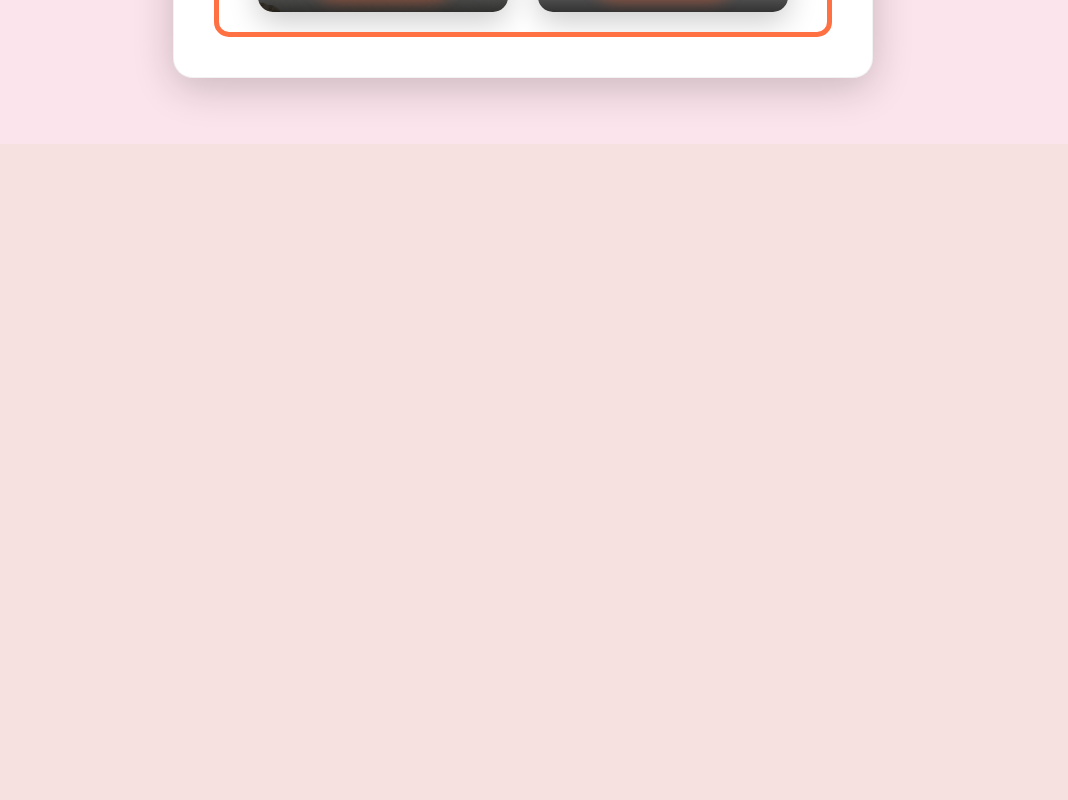
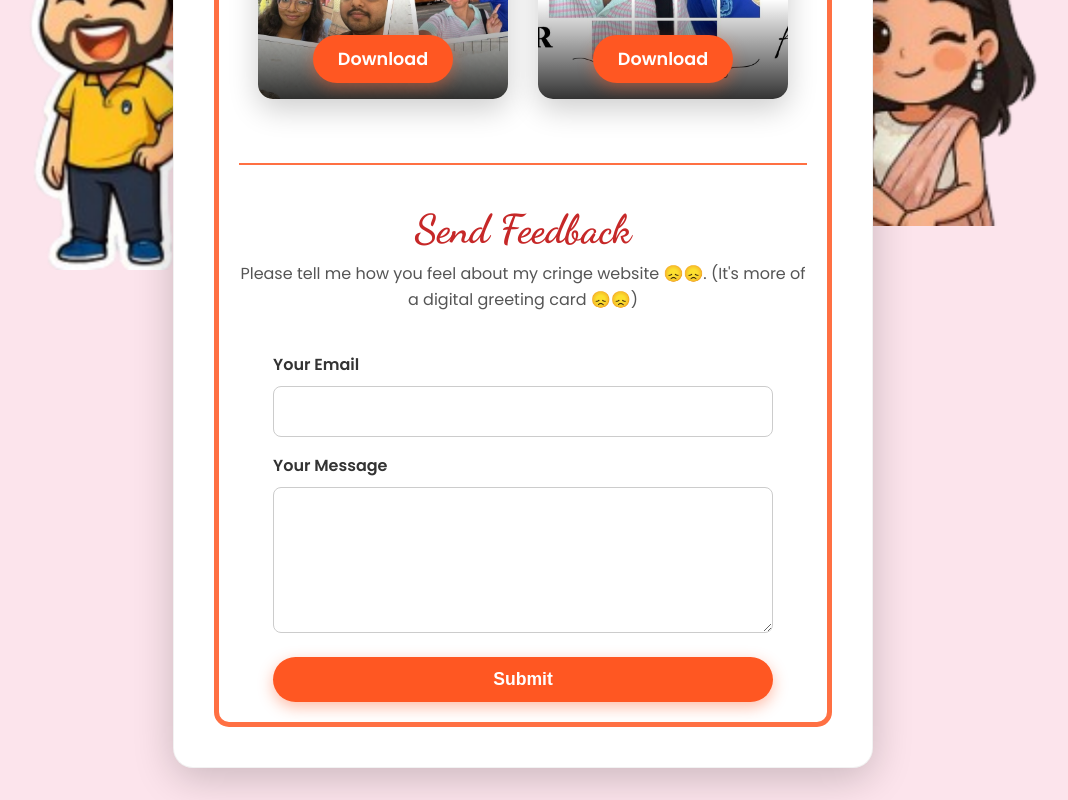
Before and after one commit to Jayesh735/rakhi-app, a React (Vite) app: page /wallpapers in a window 1280 px wide. Shown: the part 656-1456 px from the top of the page, without its empty margins (117-1185 px from the left). Before the commit the page ends 800 px from the top, so only its background shows below. Built offline with nearby package versions, Linux system fonts and the light colour scheme.

Commit message:
Fix: Improve thali orbit detection logic

```diff
--- a/package.json
+++ b/package.json
@@ -10,6 +10,7 @@
     "preview": "vite preview"
   },
   "dependencies": {
+    "@formspree/react": "^3.0.0",
     "react": "^19.1.0",
     "react-dnd": "^16.0.1",
     "react-dnd-html5-backend": "^16.0.1",
--- a/src/CeremonyPage.jsx
+++ b/src/CeremonyPage.jsx
@@ -84,7 +84,7 @@ function CeremonyPage() {
         if (isRakhiTied) return "Rakhi tied! Happy Rakshabandhan!";
         if (rakhiUnlocked) return "The Rakhi is unlocked! Drag it to your brother's wrist.";
         if (rotations > 0 && rotations < 3) return `Rotation ${rotations} of 3 complete! Keep going!`;
-        return "Perform the Aarti by orbiting the thali around your brother 3 times.";
+        return "Perform the Aarti by orbiting the thali around me 3 times.";
     };
 
     return (
--- a/src/HomePageContent.jsx
+++ b/src/HomePageContent.jsx
@@ -43,17 +43,17 @@ function HomePageContent({ onSendLoveClick }) {
     return (
         <>
             <h3 className="greeting-small">Happy</h3>
-            <h1 className="greeting-main">Rakshabandhan Mansi</h1>
+            <h1 className="greeting-main">Rakshabandhan Mansi 🐒</h1>
 
             <p className={`message-text ${showMessage ? 'fade-in' : ''}`}>
-                To my dearest sister,May our bond always be filled with joy, laughter, and unbreakable strength.
+                To my dearest sister, May our bond always be filled with joy, laughter, and unbreakable strength.
                 Wishing you all the happiness in the world!
             </p>
 
             <p className={`signature ${showSignature ? 'fade-in' : ''}`}>
                 With lots of love,
                 <br />
-                Jayesh
+                Jayesh🐒
             </p>
 
             <button
--- a/src/MessagePage.jsx
+++ b/src/MessagePage.jsx
@@ -28,9 +28,10 @@ function MessagePage() {
             <h1 className="final-title">Happy Rakshabandhan!</h1>
             <p className="final-message">
                 Though miles may lie between us, we are never far apart,
-                for a sister and brother are always connected by the heart.
-                <br /><br />
+                for a sister and brother are always connected by the heart (and by marvel movies too).
+
                 Wishing you a day as special as you are.
+                Haath jod rha hu dekhlo Thor..
             </p>
             <p className="final-signature">With All My Love,<br />Jayesh</p>
 
--- a/src/PreparationPage.jsx
+++ b/src/PreparationPage.jsx
@@ -46,7 +46,7 @@ function PreparationPage() {
 
             <div className={`additional-lines ${showTextLines ? 'fade-in' : ''}`}>
                 <p>Hold on tight! Something special is being prepared just for you.</p>
-                <p>This might take a moment, but it will be worth it!</p>
+                <p>This might take a moment, but it will be worth it! btw dont forget that u are a smol kiddo •̀⩊•́</p>
             </div>
 
             <div className="button-avatar-container">
--- a/src/WallpaperPage.css
+++ b/src/WallpaperPage.css
@@ -36,7 +36,7 @@
     position: relative;
     box-shadow: 0 10px 30px rgba(0, 0, 0, 0.2);
     transition: transform 0.4s ease, box-shadow 0.4s ease;
-    animation: fadeInScale 1s ease-out forwards; /* Using a simpler animation now */
+    animation: fadeInScale 1s ease-out forwards;
     opacity: 0;
 }
 
@@ -50,40 +50,35 @@
     object-fit: cover;
 }
 
-/* --- UPDATED OVERLAY --- */
 .wallpaper-overlay {
     position: absolute;
     bottom: 0;
     left: 0;
     width: 100%;
-    height: 100px; /* Cover only the bottom portion */
+    height: 100px;
     display: flex;
     justify-content: center;
     align-items: center;
-    /* A gentle gradient from transparent to dark at the bottom */
     background: linear-gradient(to top, rgba(0, 0, 0, 0.8), transparent);
-    opacity: 1; /* Always visible */
+    opacity: 1;
 }
 
-/* --- UPDATED BUTTON STYLE --- */
 .download-btn {
-    opacity: 1; /* Always visible */
-    transform: translateY(10px); /* Positioned slightly lower */
+    opacity: 1;
+    transform: translateY(10px);
     padding: 10px 25px !important;
     transition: transform 0.3s ease;
 }
 
-/* --- SIMPLIFIED HOVER EFFECT --- */
 .wallpaper-card:hover {
     transform: translateY(-10px);
     box-shadow: 0 15px 40px rgba(0, 0, 0, 0.3);
 }
 
 .wallpaper-card:hover .download-btn {
-    transform: translateY(0); /* Button slides up slightly on hover */
+    transform: translateY(0);
 }
 
-/* Keyframe for a simple fade and scale animation */
 @keyframes fadeInScale {
     to {
         opacity: 1;
@@ -91,16 +86,71 @@
     }
 }
 
-/* Margin for the button on the previous page */
 .message-next-btn {
     margin-top: 1rem;
 }
 
-/* src/index.css */
 
-/* --- ADD THIS NEW BUTTON STYLE AT THE END OF THE FILE --- */
+/* --- FEEDBACK FORM STYLES --- */
 
-/* This style is for buttons that should always be visible by default */
+.feedback-section {
+    width: 100%;
+    max-width: 600px;
+    margin-top: 4rem; /* Add space above the feedback section */
+    padding-top: 2rem;
+    border-top: 2px solid #ff7043;
+    text-align: center;
+}
+
+.feedback-title {
+    font-family: 'Dancing Script', cursive;
+    font-size: 2.5rem;
+    color: #c62828;
+}
+
+.feedback-subtitle {
+    font-size: 1rem;
+    color: #555;
+    margin-bottom: 1.5rem;
+}
+
+.feedback-form {
+    display: flex;
+    flex-direction: column;
+    width: 100%;
+    max-width: 500px;
+    margin: 0 auto; /* Center the form */
+}
+
+.feedback-form label {
+    font-weight: 600;
+    margin-top: 1rem;
+    margin-bottom: 0.5rem;
+    text-align: left;
+}
+
+.feedback-form input,
+.feedback-form textarea {
+    padding: 12px;
+    border-radius: 8px;
+    border: 1px solid #ccc;
+    font-size: 1rem;
+    font-family: 'Poppins', sans-serif;
+}
+
+.feedback-form textarea {
+    min-height: 120px;
+    resize: vertical;
+}
+
+.feedback-form button {
+    margin-top: 1.5rem;
+}
+
+.feedback-success h2 {
+    font-family: 'Poppins', sans-serif;
+    color: #ff7043;
+}
 .static-button {
     background-color: #ff5722;
     color: white;
@@ -110,14 +160,23 @@
     font-size: 1.1em;
     font-weight: 600;
     cursor: pointer;
-    text-decoration: none; /* For <a> tags acting as buttons */
-    display: inline-block;   /* For <a> tags acting as buttons */
+    text-decoration: none;
+    display: inline-block;
     transition: background-color 0.3s ease, transform 0.2s ease;
     box-shadow: 0 5px 15px rgba(255, 87, 34, 0.4);
-    opacity: 1; /* <-- Always visible! */
+    opacity: 1; /* Always visible! */
 }
-
 .static-button:hover {
     background-color: #e64a19;
     transform: translateY(-2px);
 }
+
+.wallpaper-page-container {
+    /* ... (rest of the file is the same as before) ... */
+    display: flex;
+    flex-direction: column;
+    align-items: center;
+    justify-content: center;
+    width: 100%;
+    animation: fadeIn 1s ease-in-out;
+}
--- a/src/WallpaperPage.jsx
+++ b/src/WallpaperPage.jsx
@@ -1,14 +1,19 @@
 import React from 'react';
+import { useForm, ValidationError } from '@formspree/react';
 import './WallpaperPage.css';
 
-// Get the base URL from Vite's environment variables
 const BASE_URL = import.meta.env.BASE_URL;
 
 function WallpaperPage() {
+  // Replace 'YOUR_FORM_ID' with your actual ID from Formspree
+  const [state, handleSubmit] = useForm('mqaleqrd');
+
   return (
     <div className="wallpaper-page-container">
       <h1 className="wallpaper-page-title">A Gift For You</h1>
-      <p className="wallpaper-page-subtitle">Download these wallpapers as a token of my love.</p>
+      <p className="wallpaper-page-subtitle">Download the most "no-effort" collages ever 😜..</p>
+      <p className = 'wallpaper-page-subtitle'> Website credits: 99% - Mansi , all the avatars</p>
+      <p className = 'wallpaper-page-subtitle'> 1% - Jayesh, all the coding part (irrelevant)</p>
       <div className="wallpapers-grid">
         {/* Wallpaper 1 */}
         <div className="wallpaper-card">
@@ -38,6 +43,33 @@ function WallpaperPage() {
           </div>
         </div>
       </div>
+
+      {/* --- FEEDBACK SECTION --- */}
+      <div className="feedback-section">
+        {state.succeeded ? (
+          <div className="feedback-success">
+            <h2>Thank You for your feedback!</h2>
+          </div>
+        ) : (
+          <>
+            <h2 className="feedback-title">Send Feedback</h2>
+            <p className="feedback-subtitle">Please tell me how you feel about my cringe website 😞😞. (It's more of a digital greeting card 😞😞)</p>
+            <form onSubmit={handleSubmit} className="feedback-form">
+              <label htmlFor="email">Your Email</label>
+              <input id="email" type="email" name="email" required />
+              <ValidationError prefix="Email" field="email" errors={state.errors} />
+
+              <label htmlFor="message">Your Message</label>
+              <textarea id="message" name="message" required />
+              <ValidationError prefix="Message" field="message" errors={state.errors} />
+
+              <button type="submit" className="static-button" disabled={state.submitting}>
+                Submit
+              </button>
+            </form>
+          </>
+        )}
+      </div>
     </div>
   );
 }
--- a/src/index.css
+++ b/src/index.css
@@ -3,44 +3,38 @@
 @import url('https://fonts.googleapis.com/css2?family=Dancing+Script:wght@400;700&family=Poppins:wght@300;400;600&family=Great+Vibes&display=swap');
 
 :root {
-    font-family: 'Poppins', sans-serif; /* Primary font */
+    /* ... (rest of :root is the same) ... */
+    font-family: 'Poppins', sans-serif;
     line-height: 1.6;
     font-weight: 400;
     color-scheme: light;
     color: #333;
-    background-color: #f7e0e0; /* A soft, warm rosy background */
+    background-color: #f7e0e0;
     font-synthesis: none;
     text-rendering: optimizeLegibility;
     -webkit-font-smoothing: antialiased;
-    -moz-osx-smoothing: grayscale;
+    -moz-osx-font-smoothing: grayscale;
 }
 
 body {
     margin: 0;
-    padding: 0; /* Ensure no default padding */
     display: flex;
-    align-items: center; /* Center content vertically */
-    justify-content: center; /* Center content horizontally */
-    width: 100vw; /* Full viewport width */
-    height: 100vh; /* Full viewport height */
-    overflow: hidden; /* Prevent scrollbars when elements move/animate */
-    /* --- UPDATED: Global Background with Two Static Images in Middle of Empty Space --- */
+    align-items: center;
+    justify-content: center;
+    width: 100vw;
+    min-height: 100vh; /* Use min-height to allow stretching */
+    overflow-y: auto;  /* <-- CHANGE: Allow vertical scrolling */
+    padding: 2rem 0;   /* <-- ADD: Add padding for when content is tall */
+    box-sizing: border-box;
+    /* ... (rest of body styles are the same) ... */
     background-image:
-        url('/images/happy.png'),    /* Left side image */
-        url('/images/mhon.png'); /* Right side image */
-    background-repeat: no-repeat, no-repeat; /* No repetition */
-    background-size: 250px, 280px; /* Increased size for better visibility */
-    /* Positions: Using calc() to place them in the empty space. */
-    /* The card has max-width: 700px. We'll position relative to the 50% mark (screen center) */
-    /* and offset by half the card width plus a margin to put it in the empty area. */
-    /* For left: (50% - (700px / 2) - image_width / 2) */
-    /* For right: (50% + (700px / 2) - image_width / 2) */
-    /* A simpler approach for "middle of empty space" that is responsive: */
-    /* Use percentages that are not too close to 0% or 100% */
-    background-position: 10% center, 90% center; /* 10% from left, 10% from right, vertically centered */
-    background-color: #fce4ec; /* Base background color as fallback/base */
-    background-attachment: fixed; /* Keeps background fixed when scrolling */
-    /* --- END UPDATED --- */
+        url('/images/happy.png'),
+        url('/images/mhon.png');
+    background-repeat: no-repeat, no-repeat;
+    background-size: 250px, 280px;
+    background-position: 10% center, 90% center;
+    background-color: #fce4ec;
+    background-attachment: fixed;
 }
 
 #root {
@@ -65,37 +59,36 @@ h1, h2, h3, h4, h5, h6 {
 
 /* Card Container */
 .rakhi-card {
-    background-color: #fff; /* White background for the card */
+    background-color: #fff;
     border-radius: 20px;
-    box-shadow: 0 10px 40px rgba(0, 0, 0, 0.2); /* Stronger shadow */
-    padding: 40px; /* Padding for content inside this main card */
+    box-shadow: 0 10px 40px rgba(0, 0, 0, 0.2);
+    padding: 40px;
     text-align: center;
-    max-width: 700px; /* INCREASED: Max width for the card */
-    min-height: 600px; /* NEW: Ensure a minimum height for the card */
-    width: 90%; /* Responsive width */
-    position: relative; /* ESSENTIAL: For positioning the absolute avatars correctly */
-    overflow: hidden; /* CRUCIAL: Hides elements when they're initially outside the card */
-    animation: scaleIn 0.8s ease-out; /* Card entrance animation */
-    border: 1px solid rgba(0, 0, 0, 0.05); /* Very light grey border for definition */
-    box-sizing: border-box; /* Ensure consistent box-sizing */
+    max-width: 700px;
+    /* min-height: 600px; <-- REMOVE: Allow card to resize */
+    width: 90%;
+    position: relative;
+    /* overflow: hidden; <-- REMOVE: Allow content to be visible */
+    animation: scaleIn 0.8s ease-out;
+    border: 1px solid rgba(0, 0, 0, 0.05);
+    box-sizing: border-box;
 }
 
 /* Card Decorative Border - This creates the inner orange border effect */
 .card-border {
-    border: 5px solid #ff7043; /* Orange-red border color */
-    border-radius: 15px; /* Slightly smaller radius than main card */
-    position: relative; /* Needed for absolutely positioned children */
-    overflow: hidden; /* Recommended here too, to contain inner elements and ensure no spillover */
-    margin: 0; /* Reset default margin */
-    padding: 20px; /* ADDED padding inside this inner border for content separation */
-    box-sizing: border-box; /* Ensure consistent box-sizing */
-    min-height: 520px; /* IMPORTANT: Increased minimum height, related to rakhi-card's min-height */
-    display: flex; /* IMPORTANT: Helps manage content during transitions */
-    flex-direction: column; /* IMPORTANT: Stack content vertically */
-    justify-content: center; /* IMPORTANT: Center content vertically within min-height */
-    align-items: center; /* IMPORTANT: Center content horizontally within min-height */
+    border: 5px solid #ff7043;
+    border-radius: 15px;
+    position: relative;
+    overflow: hidden;
+    margin: 0;
+    padding: 20px;
+    box-sizing: border-box;
+    /* min-height: 520px; <-- REMOVE: Allow border to resize */
+    display: flex;
+    flex-direction: column;
+    justify-content: center;
+    align-items: center;
 }
-
 /* Rest of index.css content remains the same... */
 /* Greetings and Text Styles - General */
 .greeting-small {
```
Also changed, not shown: 1 other file (tests, documents, lock files or other folders).
